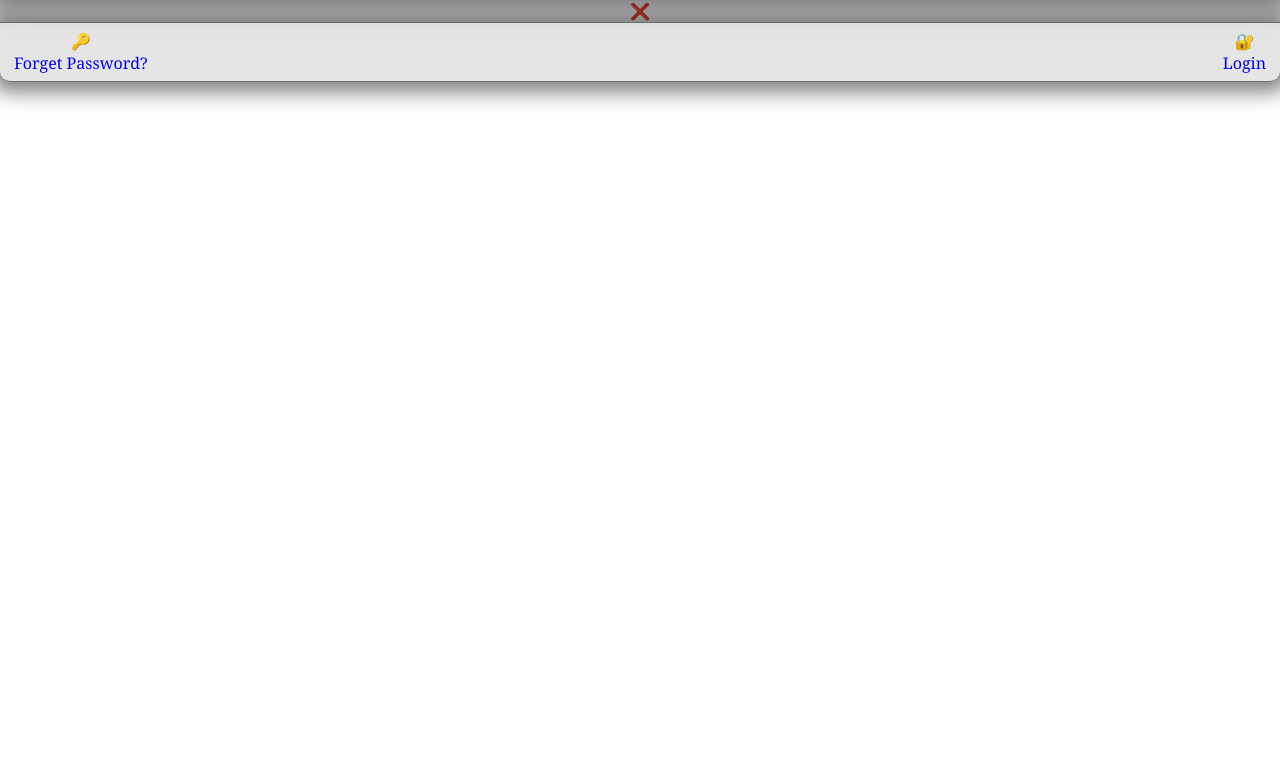
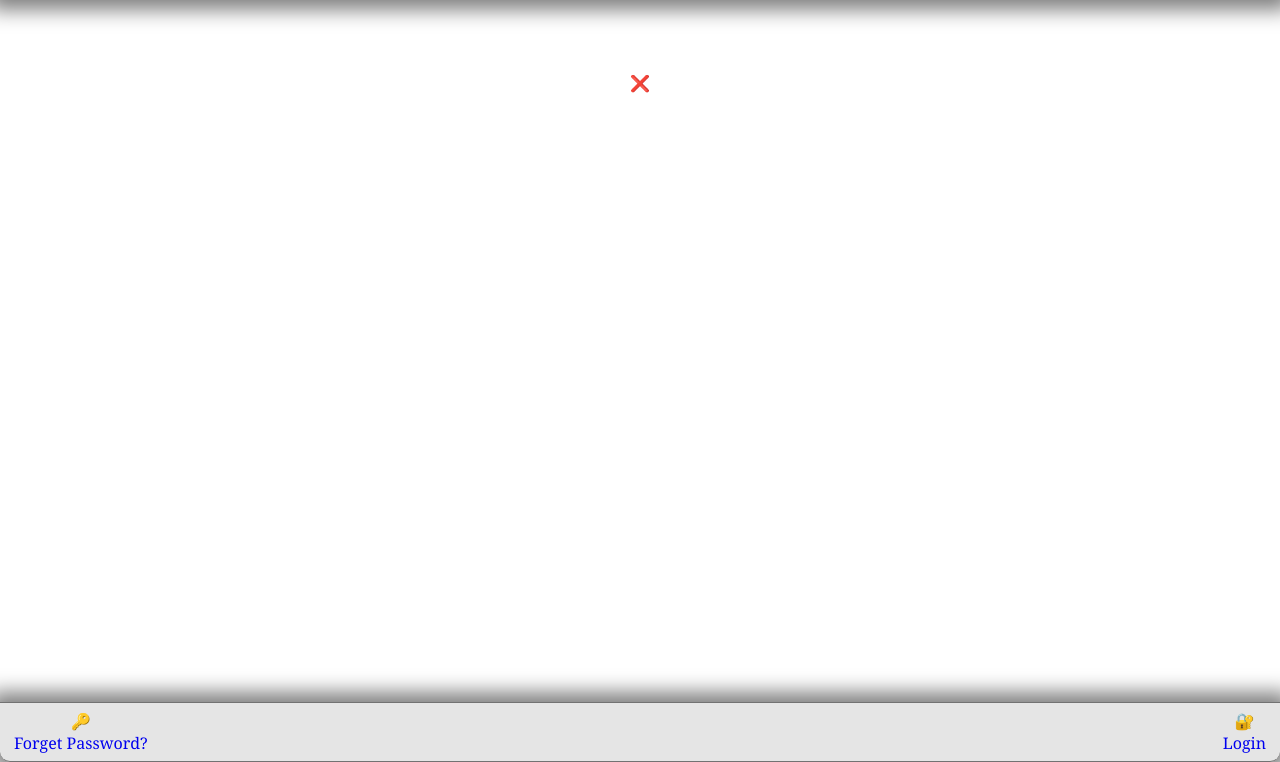
Before and after one commit to dev-ShivamSingh-Github/hstl, a Django app: template django_hstl/templates/index.html in a window 1280 px wide. Shown: the part 38-800 px from the top of the page. Run offline with Django 3.2, Linux system fonts and the light colour scheme; the template is opened without the code that fills it, so the values that code supplies are empty.

Commit message:
Littel more imporved header and footer

```diff
--- a/django_hstl/static/base.css
+++ b/django_hstl/static/base.css
@@ -71,7 +71,6 @@
 		padding: 15px 20px;
 		background: canvas;
 		border: 2px solid color-mix(in srgb, canvastext, transparent 80%);
-		-webkit-user-select: text;
 		transition: all 0.25s ease;
 		color: canvastext;
 	}
@@ -148,10 +147,12 @@
 }
 header, footer{
 	form{all: unset;}
+	left: 0;
 	display: flex;
-	position: sticky;
+	position: fixed;
 	padding: 7px 14px;
 	backdrop-filter: blur(12px);
+	width: -webkit-fill-available;
 	justify-content: space-between;
 	box-shadow: 0px 0px 20px 10px rgba(0, 0, 0, 0.5);
 	background-color: color-mix(in srgb, canvastext, transparent 90%);
--- a/django_hstl/templates/base.html
+++ b/django_hstl/templates/base.html
@@ -37,10 +37,12 @@
     </form>
   </div>
   {% else %}
-  <div>Please Login</div>
+  <div><p>Please Login</p></div>
   {% endif %}
 </header>
+<br><br><br><br><br>
 {% block content %}{% endblock content %}
+<br><br><br><br><br>
 <footer>
 {% block footer %}{% endblock footer %}
 </footer>
```
